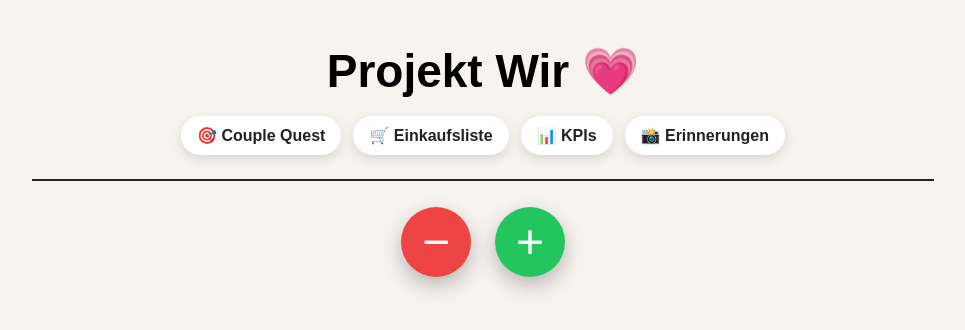
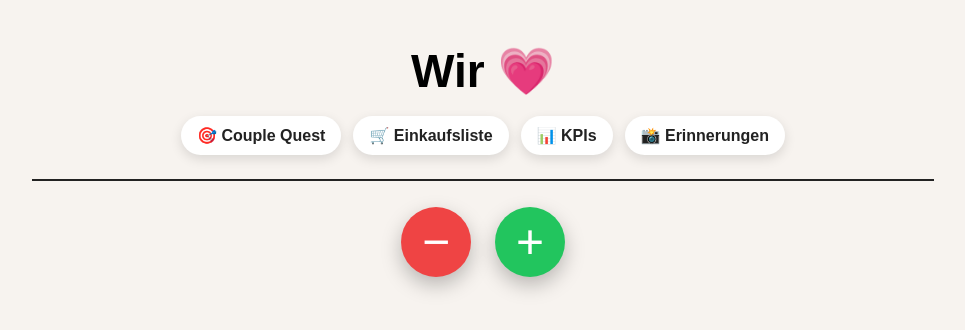
Before and after one commit to bjkhhde-art/Projekt-Wir, a plain HTML site: page index.html in a window 1280 px wide. Shown: the whole page, without its empty margins (157-1122 px from the left). Drawn offline with nearby package versions, Linux system fonts and the light colour scheme; no server answers.

Commit message:
Update index.html

```diff
--- a/index.html
+++ b/index.html
@@ -3,14 +3,16 @@
 <head>
   <meta charset="UTF-8">
   <meta name="viewport" content="width=device-width, initial-scale=1.0">
-  <title>Projekt Wir</title>
+  <title>Wir</title>
+
   <link rel="icon" type="image/svg+xml" href="favicon.svg">
   <link rel="apple-touch-icon" href="favicon.svg">
+
   <link rel="stylesheet" href="style.css">
 </head>
 <body>
 
-  <h1>Projekt Wir 💗</h1>
+  <h1>Wir 💗</h1>
 
   <nav class="main-nav">
     <a href="index.html">🎯 Couple Quest</a>
@@ -78,6 +80,7 @@
 
   <div id="deleteBar" class="delete-bar hidden">
     <span>Felder zum Löschen auswählen</span>
+
     <div class="delete-buttons">
       <button id="confirmDelete">Löschen bestätigen</button>
       <button id="cancelDelete" class="secondary">Abbrechen</button>
```
Lines whose indentation alone changed are shown as unchanged.
